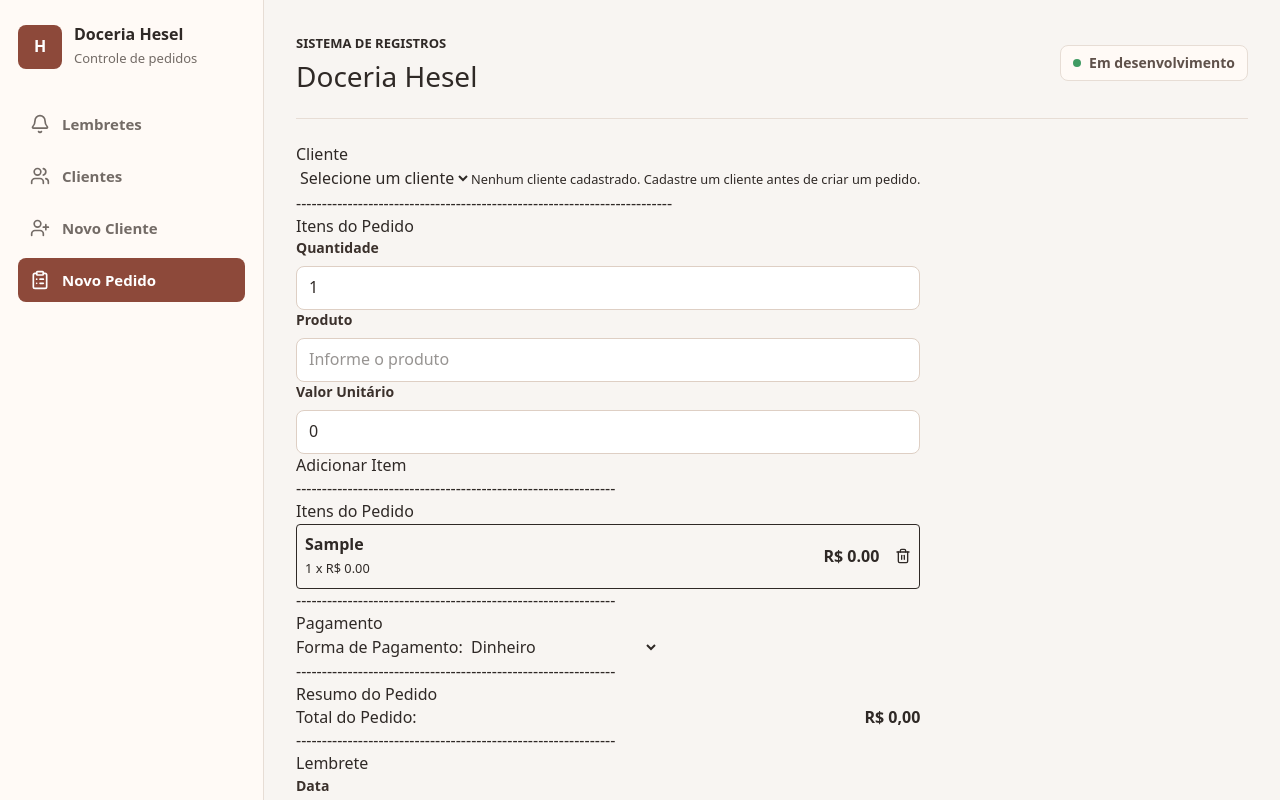
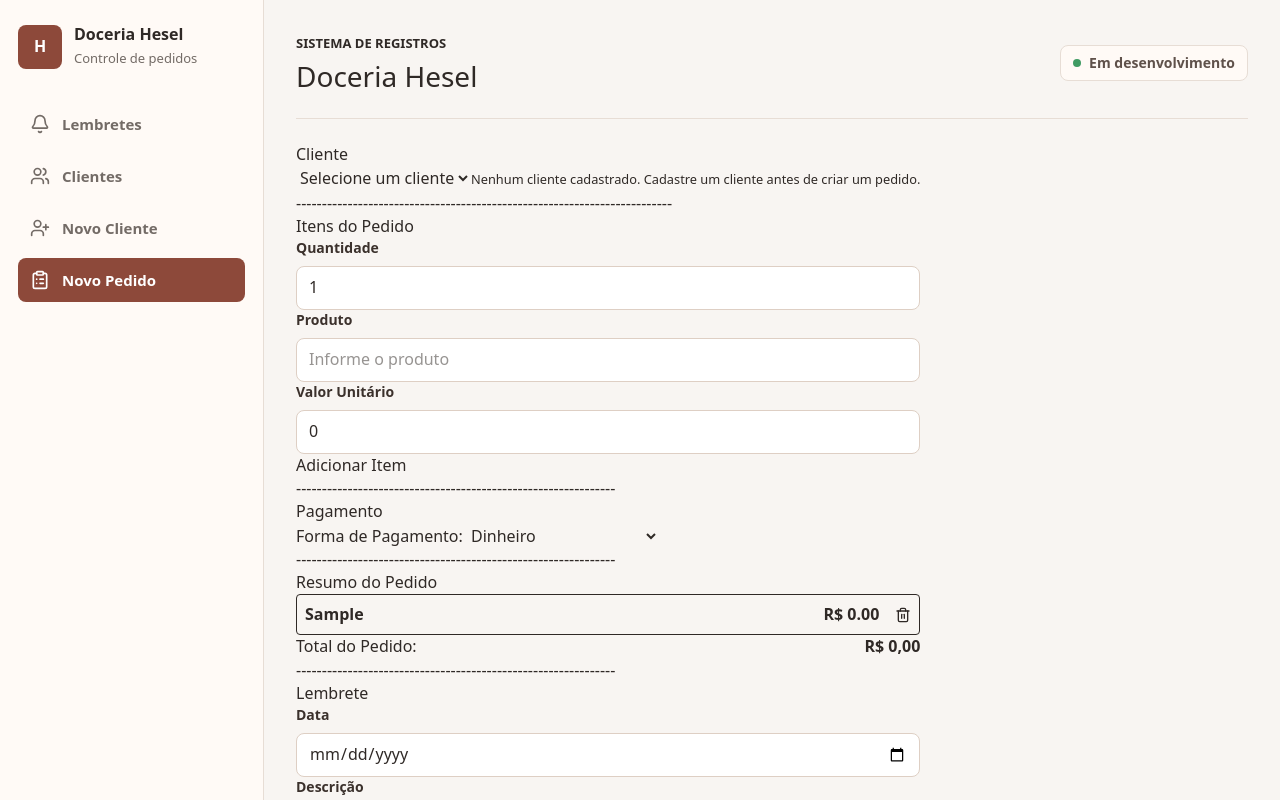
Before and after one commit to EdSantiag0/doceria-hesel, a React (Vite) app in the folder confectionery-crm/: page /novo-pedido in a window 1280 px wide. Both pictures are taken after typing "Sample" into the empty fields and a click on the button "Adicionar Item". Shown: the top 800 px of the page. Built offline with nearby package versions, Linux system fonts and the light colour scheme.

Commit message:
refactor: OrdemItemList removido, codigo movido para OrderSummary

```diff
--- a/confectionery-crm/src/pages/NewOrder/components/OrderItemsList.tsx
+++ /dev/null
@@ -1,46 +0,0 @@
-import type { OrderItem } from "../../../types/OrderItem";
-import { Trash2 } from "lucide-react";
-
-interface OrderItemsListProps {
-  items: OrderItem[];
-  onRemoveItem: (id: string) => void;
-}
-
-export function OrderItemsList({ items, onRemoveItem }: OrderItemsListProps) {
-  return (
-    <fieldset>
-      <legend>Itens do Pedido</legend>
-
-      {items.length === 0 ? (
-        <small>Nenhum item adicionado ao pedido.</small>
-      ) : (
-        <ul className="space-y-2">
-          {items.map((item) => (
-            <li
-              key={item.id}
-              className="flex items-center justify-between rounded border p-2"
-            >
-              <div>
-                <strong>{item.product}</strong>
-
-                <br />
-
-                <small>
-                  {item.quantity} x R$ {item.unitValue.toFixed(2)}
-                </small>
-              </div>
-
-              <div className="flex items-center gap-4">
-                <strong>R$ {item.total.toFixed(2)}</strong>
-
-                <button type="button" onClick={() => onRemoveItem(item.id)}>
-                  <Trash2 size={16} />
-                </button>
-              </div>
-            </li>
-          ))}
-        </ul>
-      )}
-    </fieldset>
-  );
-}
--- a/confectionery-crm/src/pages/NewOrder/components/OrderSummary.tsx
+++ b/confectionery-crm/src/pages/NewOrder/components/OrderSummary.tsx
@@ -1,12 +1,46 @@
+import type { OrderItem } from "../../../types/OrderItem";
+import { Trash2 } from "lucide-react";
+
 interface OrderSummaryProps {
+  items: OrderItem[];
+  onRemoveItem: (id: string) => void;
   orderTotal: number;
 }
 
-export function OrderSummary({ orderTotal }: OrderSummaryProps) {
+export function OrderSummary({
+  items,
+  onRemoveItem,
+  orderTotal,
+}: OrderSummaryProps) {
   return (
     <fieldset>
       <legend>Resumo do Pedido</legend>
+      {items.length === 0 ? (
+        <small>Nenhum item adicionado ao pedido.</small>
+      ) : (
+        <ul className="space-y-2">
+          {items.map((item) => (
+            <li
+              key={item.id}
+              className="flex items-center justify-between rounded border p-2"
+            >
+              <div>
+                <strong>{item.product}</strong>
 
+                <br />
+              </div>
+
+              <div className="flex items-center gap-4">
+                <strong>R$ {item.total.toFixed(2)}</strong>
+
+                <button type="button" onClick={() => onRemoveItem(item.id)}>
+                  <Trash2 size={16} />
+                </button>
+              </div>
+            </li>
+          ))}
+        </ul>
+      )}
       <div className="flex items-center justify-between">
         <span>Total do Pedido:</span>
 
--- a/confectionery-crm/src/pages/NewOrder/index.tsx
+++ b/confectionery-crm/src/pages/NewOrder/index.tsx
@@ -10,7 +10,6 @@ import { calculateOrderTotal } from "./utils/calculateOrderTotal";
 import { calculateItemTotal } from "./utils/calculateItemTotal";
 import { ClientSelect } from "./components/ClientSelect";
 import { OrderItemsForm } from "./components/OrderItemsForm";
-import { OrderItemsList } from "./components/OrderItemsList";
 import { PaymentSelect } from "./components/PaymentSelect";
 import { OrderSummary } from "./components/OrderSummary";
 import { ReminderForm } from "./components/ReminderForm";
@@ -171,13 +170,6 @@ export function NewOrder() {
       </fieldset>
       --------------------------------------------------------------
       <fieldset>
-        <OrderItemsList
-          items={formData.items}
-          onRemoveItem={handleRemoveItem}
-        />
-      </fieldset>
-      --------------------------------------------------------------
-      <fieldset>
         <PaymentSelect
           value={formData.paymentMethod}
           onChange={handlePaymentMethodChange}
@@ -186,7 +178,11 @@ export function NewOrder() {
       </fieldset>
       --------------------------------------------------------------
       <fieldset>
-        <OrderSummary orderTotal={orderTotal} />
+        <OrderSummary
+          items={formData.items}
+          onRemoveItem={handleRemoveItem}
+          orderTotal={orderTotal}
+        />
       </fieldset>
       --------------------------------------------------------------
       <fieldset>
```
